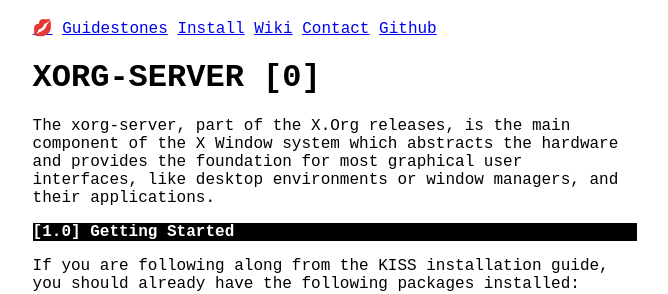
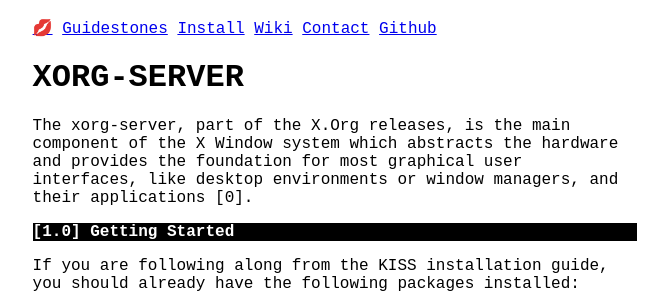
Before and after one commit to mcpcpc/k1ss, a Jekyll site: the page built from wiki/xorg/xorg-server.md, in a window 1280 px wide. Shown: the top 294 px of the page, without its empty margins (305-973 px from the left). Built offline with Jekyll 4.4.1, drawn with Linux system fonts in a browser that asks for light colours; our own code applies the rules of GitHub Pages for plain Markdown files.

```diff
--- a/wiki/xorg/xorg-server.md
+++ b/wiki/xorg/xorg-server.md
@@ -1,10 +1,10 @@
-XORG-SERVER [0]
-===============
+XORG-SERVER
+===========
 
 The xorg-server, part of the X.Org releases, is the main component of the X
 Window system which abstracts the hardware and provides the foundation for most
 graphical user interfaces, like desktop environments or window managers, and
-their applications.
+their applications [0].
 
 [1.0] Getting Started
 ---------------------
```
